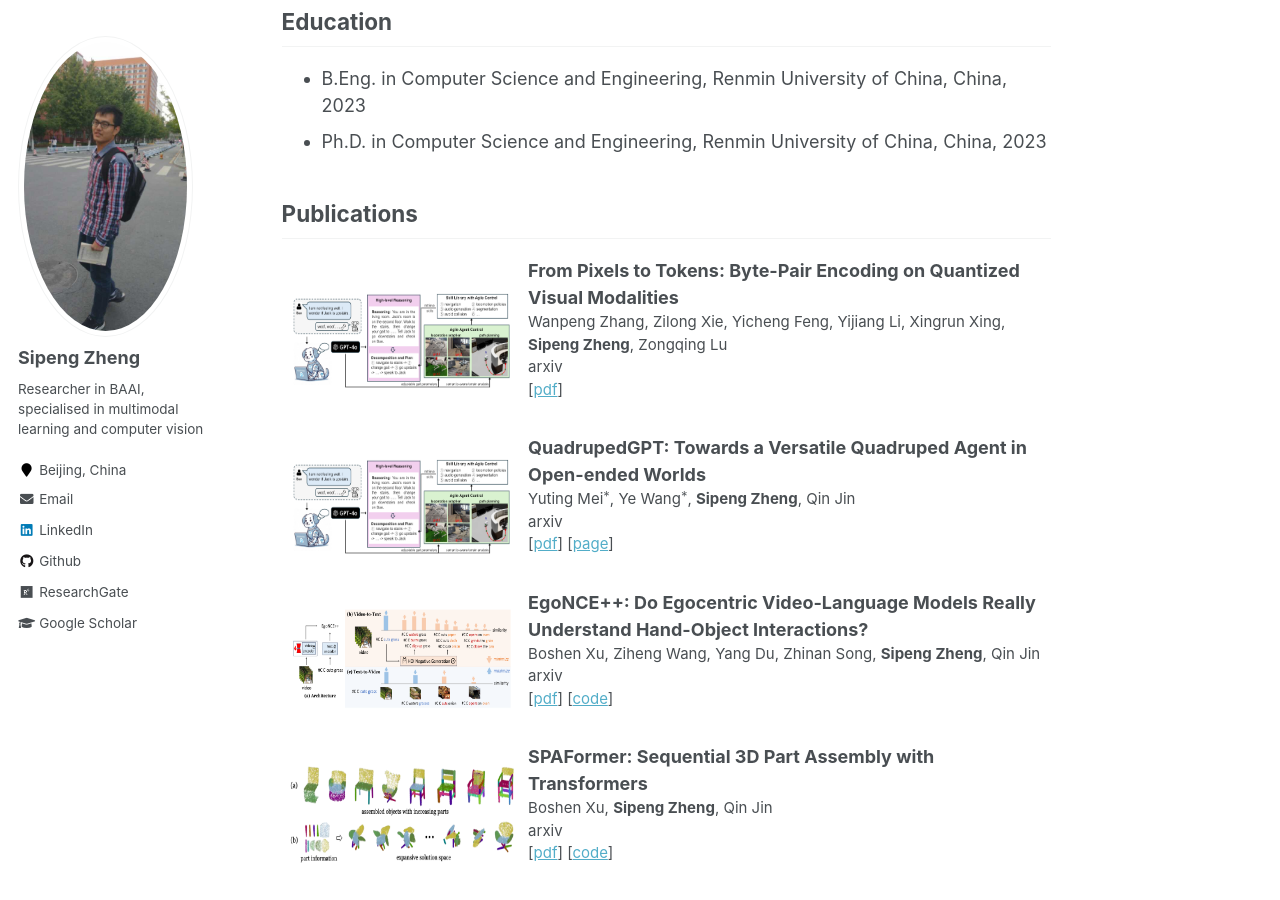
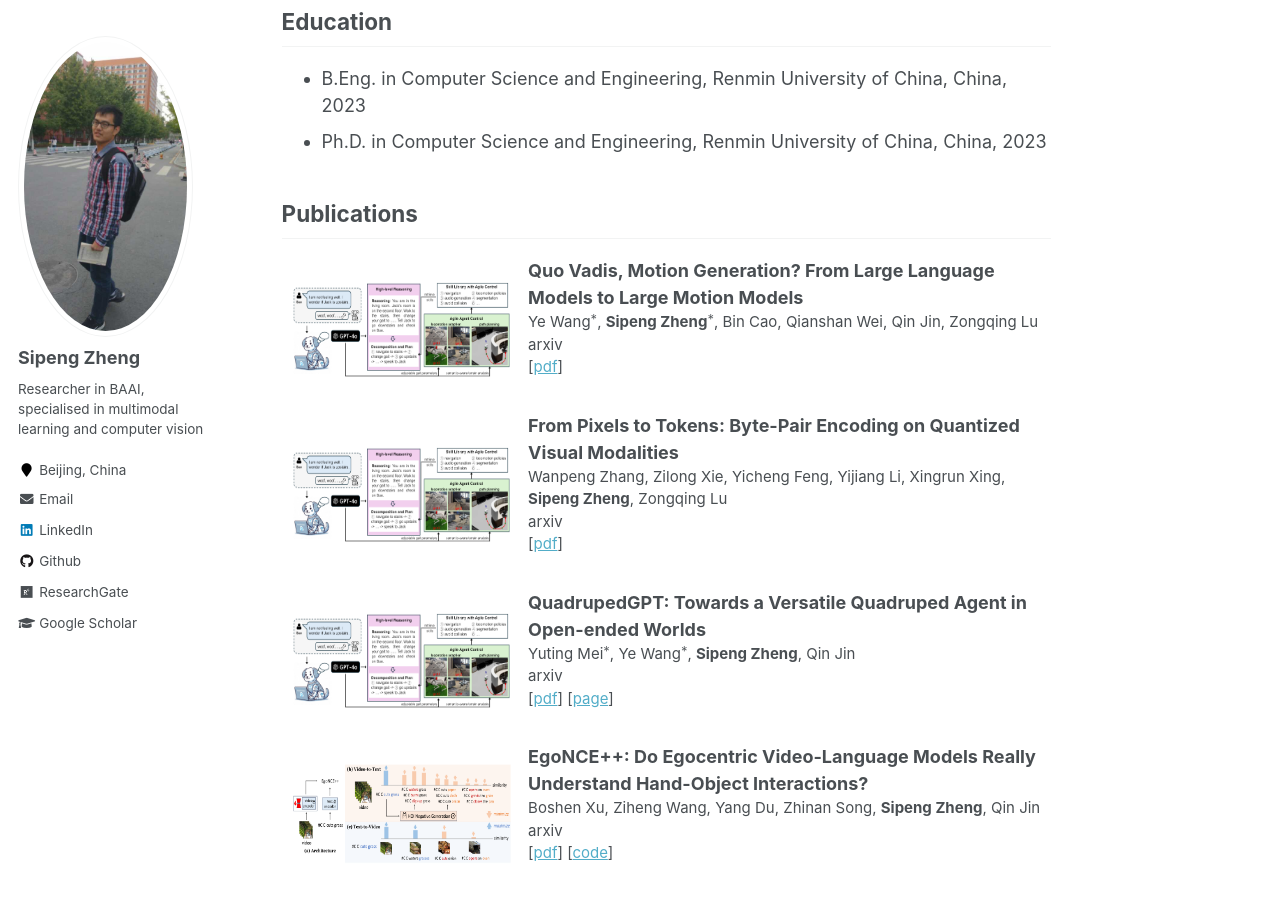
Before and after one commit to zhengsipeng/zhengsipeng.github.io, a Jekyll site: the page built from _pages/about.md, in a window 1280 px wide and 900 px high, scrolled down 1005 px. Built offline with Jekyll 4.4.1, drawn with Linux system fonts in a browser that asks for light colours; formulas are drawn with MathJax 3.

Commit message:
Update about.md

```diff
--- a/_pages/about.md
+++ b/_pages/about.md
@@ -42,6 +42,17 @@
 
 ## Publications
 <table border="0" style="border:none; width: 100%;">
+
+<tr style="border: none;">
+  <td style="border: none;"> <img src="./images/pubs/quargpt_24.png" style="height: 100px; width: 500px;"/></td>
+  <td style="border: none;">
+        <p style="font-size: 15px"><b style="font-size: 18px">Quo Vadis, Motion Generation? From Large Language Models to Large Motion Models</b><br>
+        Ye Wang$^*$, <b>Sipeng Zheng</b>$^*$, Bin Cao, Qianshan Wei, Qin Jin, Zongqing Lu<br>
+        arxiv<br>
+        [<a target="_blank" href="https://arxiv.org/abs/2410.03311">pdf</a>]
+        </p>
+  </td>
+</tr>
 
 <tr style="border: none;">
   <td style="border: none;"> <img src="./images/pubs/quargpt_24.png" style="height: 100px; width: 500px;"/></td>
```
